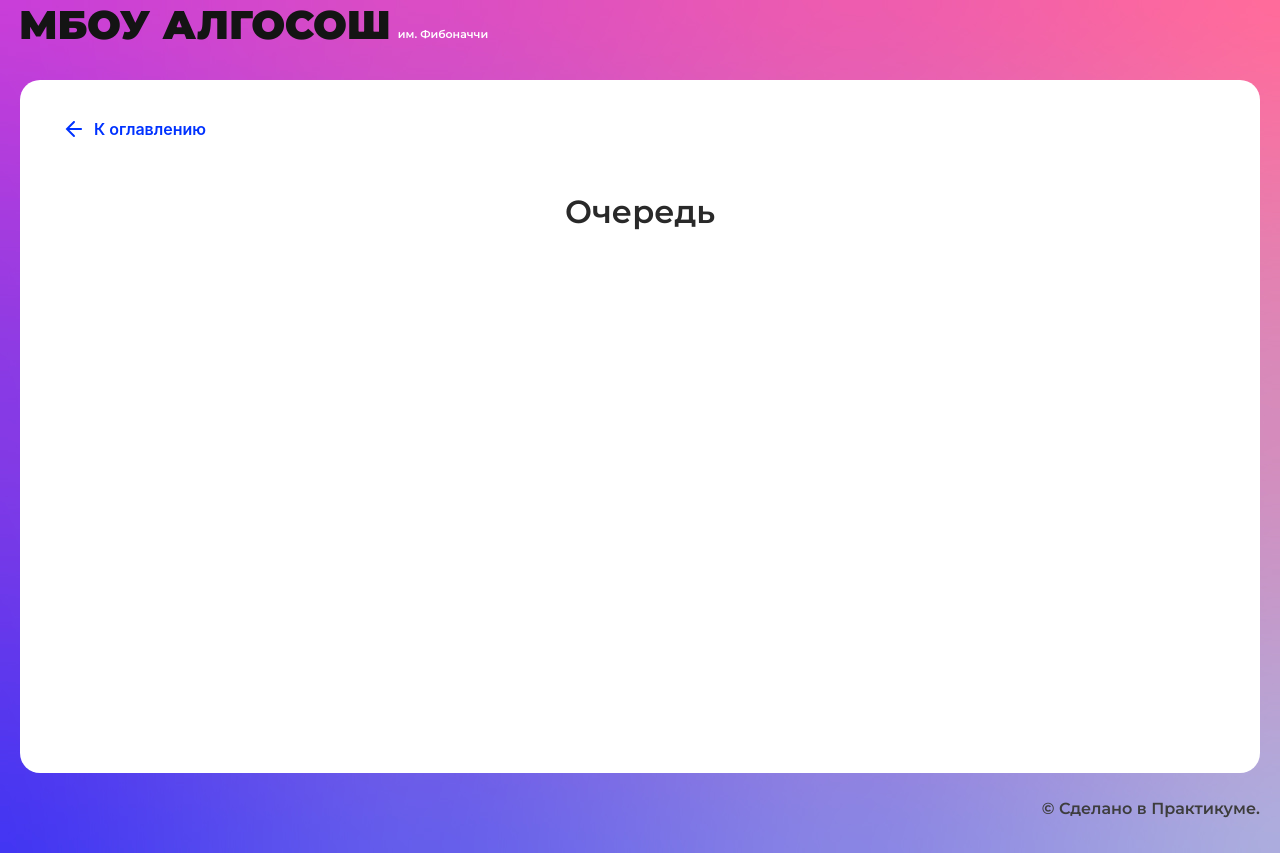
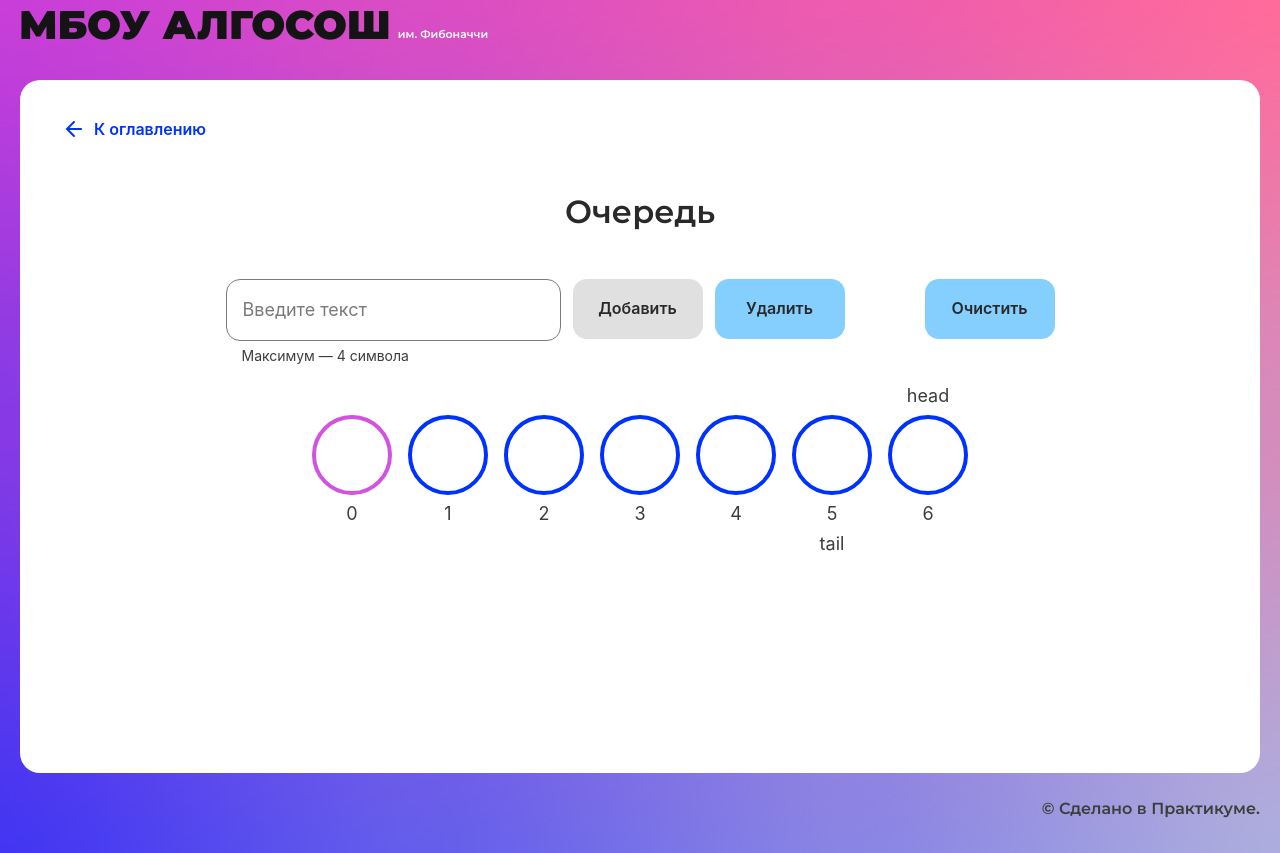
Before and after one commit to Kirill-Kalyuga-spb/algososh, a React (Create React App) app: page /queue in a window 1280 px wide. Built offline with nearby package versions, Linux system fonts and the light colour scheme.

Commit message:
stack-page created

```diff
--- a/src/components/queue-page/queue-page.tsx
+++ b/src/components/queue-page/queue-page.tsx
@@ -1,10 +1,106 @@
-import React from "react";
+import React, { ChangeEvent, useState } from "react";
 import { SolutionLayout } from "../ui/solution-layout/solution-layout";
+import { Button } from "../ui/button/button";
+import { Input } from "../ui/input/input";
+import { Circle } from "../ui/circle/circle";
+import { nanoid } from "nanoid";
+import style from '../stack-page/stack-page.module.css'
+import { ElementStates } from "../../types/element-states";
+import sleep from "../../utils/sleep";
+
+const time = 300
 
 export const QueuePage: React.FC = () => {
+  const [value, setValue] = useState('')
+  const [loader, setLoader] = useState({name: 'default', loading: false})
+  const [lastIndex, setLastIndex] = useState(0)
+
+  const [stack, setStack] = useState<Array<string>>(['', '', '', '', '', '', ''])
+  const [queue, setQueue] = useState<Array<string>>(['', '', '', '', '', '', ''])
+
+  const head = 0
+  const tail = 0
+
+  const enqueue = (item: string) => queue.push(item);
+  const dequeue = () => queue.shift();
+
+  const addElement = async () => {
+    setLoader({ name: 'add', loading: true})
+    stack.push(value)
+    setValue('')
+    setStack([...stack])
+    await sleep(time)
+    setLastIndex(lastIndex + 1)
+    setLoader({ ...loader})
+  }
+
+  const deleteElement = async () => {
+    setLoader({ name: 'delete', loading: true})
+    setLastIndex(lastIndex - 1)
+    await sleep(time)
+    stack.pop()
+    setStack([...stack])
+    setLoader({ ...loader})
+  }
+
+  const clearStack = () => {
+    setStack([])
+    setLastIndex(0)
+  }
+
+  const onChange = (e: ChangeEvent<HTMLInputElement>) => {
+    setValue(e.target.value)
+  }
+
   return (
     <SolutionLayout title="Очередь">
-
+      <div className={style.form}>
+        <Input
+          maxLength={4}
+          isLimitText
+          onChange={onChange}
+          value={value}
+        />
+        <Button
+          text="Добавить"
+          type="button"
+          disabled={!value || loader.loading || stack.length > 19}
+          onClick={addElement}
+          isLoader={loader.loading && loader.name === 'add'}
+        />
+        <Button
+          text="Удалить"
+          type="button"
+          disabled={!stack.length || loader.loading}
+          onClick={deleteElement}
+          isLoader={loader.loading && loader.name === 'delete'}
+        />
+        <Button
+          text="Очистить"
+          type="button"
+          disabled={!stack.length || loader.loading}
+          extraClass={style.button}
+          onClick={clearStack}
+        />
+      </div>
+      <ul className={style.symbolList}>
+        {stack?.map((item, index) => {
+          return (
+            <Circle
+              key={nanoid()}
+              index={index}
+              letter={item}
+              state={
+                index === lastIndex
+                  ? ElementStates.Changing
+                  : ElementStates.Default
+              }
+              head={stack.length - 1 === index ? "head" : ""}
+              tail={stack.length - 2 === index ? "tail" : ""}
+            />
+          );
+        })}
+      </ul>
     </SolutionLayout>
   );
 };
--- a/src/components/sorting-page/sorting-page.tsx
+++ b/src/components/sorting-page/sorting-page.tsx
@@ -7,54 +7,59 @@ import { nanoid } from "nanoid";
 import { Column } from "../ui/column/column";
 import sleep from "../../utils/sleep";
 import { ElementStates, TSorting } from "../../types/element-states";
+import { Direction } from "../../types/direction";
+
+const time = 100 //ms
 
 export const SortingPage: React.FC = () => {
   const [value, setValue] = useState('choice')
-  const [loader, setLoader] = useState({name: 'decrease', loading: false})
-  const [arr, setArr] = useState<Array<TSorting>>()
+  const [loader, setLoader] = useState({name: 'default', loading: false})
+  const [arr, setArr] = useState<Array<TSorting>>([])
+  const { length } = arr;
 
   const randomArr = () => {
-    const lengthArr = Math.floor(Math.random() * (14 + 1) + 3)
+    const max = 17
+    const min = 3
+    const lengthArr = Math.floor(Math.random() * (max - min + 1) + min)
     const array: TSorting[] = []
     for(let i = 0; i < lengthArr; i++ ) {
-      let rnd = Math.floor(Math.random() * (100 + 1))
+      const maxNum = 100
+      let randomNum = Math.floor(Math.random() * (maxNum + 1))
       for(let j = 0; j < array.length; j++ ) {
-        if(rnd === array[j].index) {
+        if(randomNum === array[j].index) {
           array.splice(j, 1)
         }
       }
-      array.push({index: rnd, state: ElementStates.Default})
+      array.push({index: randomNum, state: ElementStates.Default})
     }
     setArr(array)
   }
 
   const reset = () => {
-    if (arr !== undefined) {
     for (let i = 0; i < arr?.length; i++) {
       arr[i].state = ElementStates.Default
     }
     setArr([...arr])
-    }
   }
 
   const swap = (arr: TSorting[], i: number, l: number) => {
     return [arr[i], arr[l]] = [arr[l], arr[i]]
   }
 
-  const decrease = async () => {
-    setLoader({ name: 'decrease', loading: true })
-    reset()
-    if (arr !== undefined) {
-      const { length } = arr;
-      if (value === 'choice') {
+  const choice = async (name: string) => {
     for (let i = 0; i < length; i++) {
 
       for (let j = i; j < length; j++) {
         arr[i].state = ElementStates.Changing
         arr[j].state = ElementStates.Changing
         setArr([...arr])
-            await sleep(500)
+        await sleep(time)
+        if (name === 'increase') {
+          if (arr[i].index > arr[j].index) { swap(arr, i, j) }
+        }
+        if (name === 'decrease') {
           if (arr[i].index < arr[j].index) { swap(arr, i, j) }
+        }
         arr[i].state = ElementStates.Default
         arr[j].state = ElementStates.Default
       }
@@ -62,14 +67,21 @@ export const SortingPage: React.FC = () => {
       arr[i].state = ElementStates.Modified
       setArr([...arr])
     }
-      } else {
+  }
+
+  const bubble = async (name: string) => {
     for (let i = 0; i < length; i++) {
       for (let j = 0; j < length - i - 1; j++) {
         arr[j].state = ElementStates.Changing
         arr[j + 1].state = ElementStates.Changing
         setArr([...arr])
-            await sleep(1000)
+        await sleep(time)
+        if (name === 'increase') {
+          if (arr[j].index > arr[j + 1].index) { swap(arr, j, j + 1) }
+        }
+        if (name === 'decrease') {
           if (arr[j].index < arr[j + 1].index) { swap(arr, j, j + 1) }
+        }
         arr[j].state = ElementStates.Default
         arr[j + 1].state = ElementStates.Default
       }
@@ -77,52 +89,33 @@ export const SortingPage: React.FC = () => {
       setArr([...arr])
     }
   }
+
+  const decrease = async () => {
+    const type = 'decrease'
+    setLoader({ name: type, loading: true })
+    reset()
+
+    if (value === 'choice') {
+      await choice(type)
+    } else {
+      await bubble(type)
     }
-    setLoader({ ...loader, loading: false })
+
+    setLoader({ ...loader })
   }
 
   const increase = (async () => {
-    setLoader({name: 'increase', loading: true})
+    const type = 'increase'
+    setLoader({name: type, loading: true})
     reset()
-    if (arr !== undefined) {
-      const { length } = arr;
 
     if (value === 'choice') {
-
-        for (let i = 0; i < length; i++) {
-
-          for (let j = i; j < length; j++) {
-            arr[i].state = ElementStates.Changing
-            arr[j].state = ElementStates.Changing
-            setArr([...arr])
-            await sleep(500)
-            if (arr[i].index > arr[j].index) { swap(arr, i, j) }
-            arr[i].state = ElementStates.Default
-            arr[j].state = ElementStates.Default
+      await choice(type)
+    } else {
+      await bubble(type)
     }
 
-          arr[i].state = ElementStates.Modified
-          setArr([...arr])
-        }
-
-      } else {
-        for (let i = 0; i < length; i++) {
-          for (let j = 0; j < length - i - 1; j++) {
-            arr[j].state = ElementStates.Changing
-            arr[j + 1].state = ElementStates.Changing
-            setArr([...arr])
-            await sleep(500)
-            if (arr[j].index > arr[j + 1].index) { swap(arr, j, j + 1) }
-            arr[j].state = ElementStates.Default
-            arr[j + 1].state = ElementStates.Default
-          }
-          arr[length - i - 1].state = ElementStates.Modified
-          setArr([...arr])
-        }
-      }
-    }
-
-    setLoader({...loader, loading: false})
+    setLoader({...loader})
   })
 
   const onChange = (e: ChangeEvent<HTMLInputElement>) => {
@@ -154,18 +147,22 @@ export const SortingPage: React.FC = () => {
           isLoader={loader.loading && loader.name === 'increase'}
           onClick={increase}
           disabled={!arr || (loader.name !== 'increase' && loader.loading)}
+          sorting={Direction.Ascending}
+          extraClass={style.button}
         />
         <Button
           text="По убыванию"
           isLoader={loader.loading && loader.name === 'decrease'}
           onClick={decrease}
           disabled={!arr || (loader.name !== 'decrease' && loader.loading)}
-          style={{marginRight: 68}}
+          sorting={Direction.Descending}
+          extraClass={style.button}
         />
         <Button
           text="Новый массив"
           onClick={randomArr}
           disabled={loader.loading}
+          extraClass={style.buttonArr}
         />
       </div>
       <div className={style.chart} >
--- /dev/null
+++ b/src/components/stack-page/stack-page.module.css
@@ -0,0 +1,21 @@
+.form {
+  margin: 0 auto;
+  max-width: 829px;
+  display: flex;
+  gap: 12px;
+}
+
+.symbolList {
+  max-width: 944px;
+  margin: 0 auto;
+  padding: 48px 0 0 0;
+  display: flex;
+  flex-wrap: wrap;
+  justify-content: center;
+  row-gap: 78px;
+  column-gap: 16px;
+}
+
+.button {
+  margin-left: 68px;
+}
--- a/src/components/stack-page/stack-page.tsx
+++ b/src/components/stack-page/stack-page.tsx
@@ -1,10 +1,97 @@
-import React from "react";
+import React, { ChangeEvent, useState } from "react";
 import { SolutionLayout } from "../ui/solution-layout/solution-layout";
+import { Button } from "../ui/button/button";
+import { Input } from "../ui/input/input";
+import { Circle } from "../ui/circle/circle";
+import { nanoid } from "nanoid";
+import style from './stack-page.module.css'
+import { ElementStates } from "../../types/element-states";
+import sleep from "../../utils/sleep";
+
+const time = 300
 
 export const StackPage: React.FC = () => {
+  const [value, setValue] = useState('')
+  const [loader, setLoader] = useState({name: 'default', loading: false})
+  const [stack, setStack] = useState<Array<string>>([])
+  const [lastIndex, setLastIndex] = useState(0)
+
+  const addElement = async () => {
+    setLoader({ name: 'add', loading: true})
+    stack.push(value)
+    setValue('')
+    setStack([...stack])
+    await sleep(time)
+    setLastIndex(lastIndex + 1)
+    setLoader({ ...loader})
+  }
+
+  const deleteElement = async () => {
+    setLoader({ name: 'delete', loading: true})
+    setLastIndex(lastIndex - 1)
+    await sleep(time)
+    stack.pop()
+    setStack([...stack])
+    setLoader({ ...loader})
+  }
+
+  const clearStack = () => {
+    setStack([])
+    setLastIndex(0)
+  }
+
+  const onChange = (e: ChangeEvent<HTMLInputElement>) => {
+    setValue(e.target.value)
+  }
+
   return (
     <SolutionLayout title="Стек">
-
+      <div className={style.form}>
+        <Input
+          maxLength={4}
+          isLimitText
+          onChange={onChange}
+          value={value}
+        />
+        <Button
+          text="Добавить"
+          type="button"
+          disabled={!value || loader.loading || stack.length > 19}
+          onClick={addElement}
+          isLoader={loader.loading && loader.name === 'add'}
+        />
+        <Button
+          text="Удалить"
+          type="button"
+          disabled={!stack.length || loader.loading}
+          onClick={deleteElement}
+          isLoader={loader.loading && loader.name === 'delete'}
+        />
+        <Button
+          text="Очистить"
+          type="button"
+          disabled={!stack.length || loader.loading}
+          extraClass={style.button}
+          onClick={clearStack}
+        />
+      </div>
+      <ul className={style.symbolList}>
+        {stack?.map((item, index) => {
+          return (
+            <Circle
+              key={nanoid()}
+              index={index}
+              letter={item}
+              state={
+                index === lastIndex
+                  ? ElementStates.Changing
+                  : ElementStates.Default
+              }
+              head={stack.length - 1 === index ? "top" : ""}
+            />
+          );
+        })}
+      </ul>
     </SolutionLayout>
   );
 };
```
Also changed, not shown: src/components/sorting-page/sorting-page.module.css (+13 -1 lines), src/components/ui/button/button.tsx (line endings or trailing spaces). Lines whose indentation alone changed are shown as unchanged.
